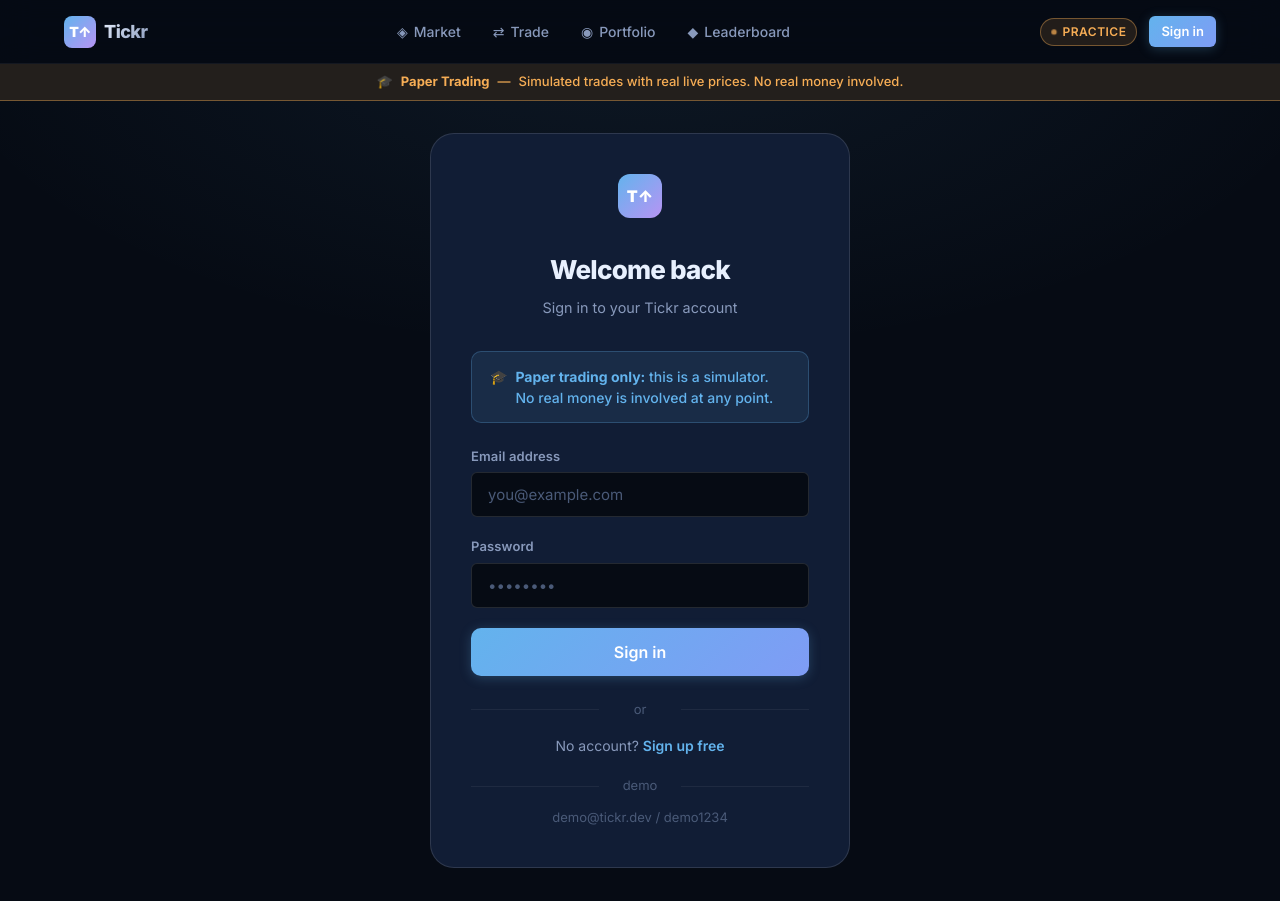
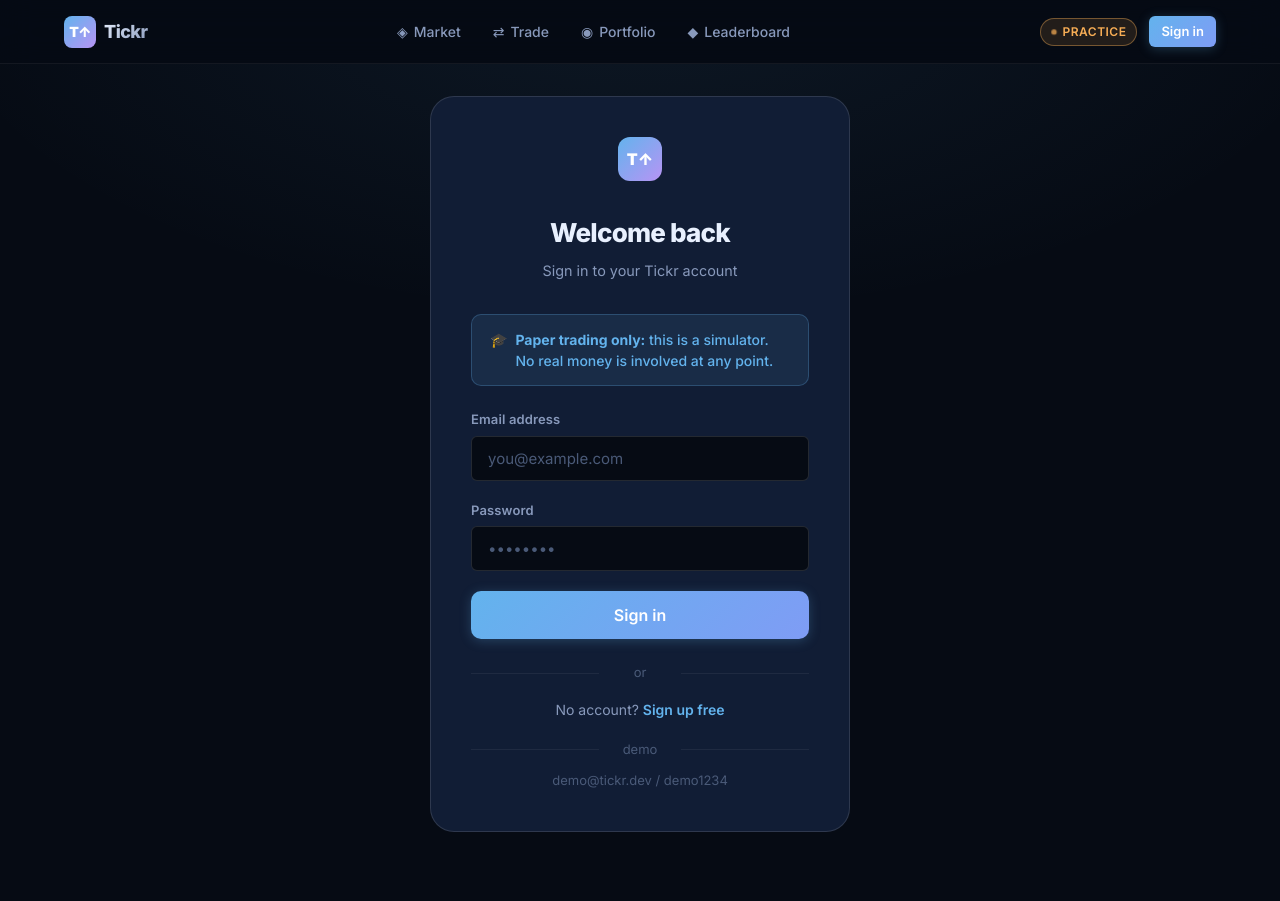
Before and after one commit to TayyabMuhammad5/Tickr, a Next.js app: page /auth in a window 1280 px wide. After the commit the page ends 864 px from the top, so only its background shows below. Built offline with nearby package versions, Linux system fonts and the light colour scheme; no server answers.

Commit message:
style: remove yellow paper trading banner to clean up UI

```diff
--- a/src/app/globals.css
+++ b/src/app/globals.css
@@ -109,6 +109,7 @@ h4 { font-size: 1rem; font-weight: 600; }
 }
 
 .main-content {
+  padding-top: var(--nav-height);
   flex: 1;
 }
 
--- a/src/components/Nav.tsx
+++ b/src/components/Nav.tsx
@@ -90,14 +90,6 @@ export function Nav() {
           </div>
         </div>
       </nav>
-
-      {/* Full-width paper trading banner */}
-      <div className="paper-banner" role="banner" aria-label="Paper trading notice">
-        <span aria-hidden="true">🎓</span>
-        <strong>Paper Trading</strong>
-        <span>—</span>
-        <span>Simulated trades with real live prices. No real money involved.</span>
-      </div>
     </>
   );
 }
```
